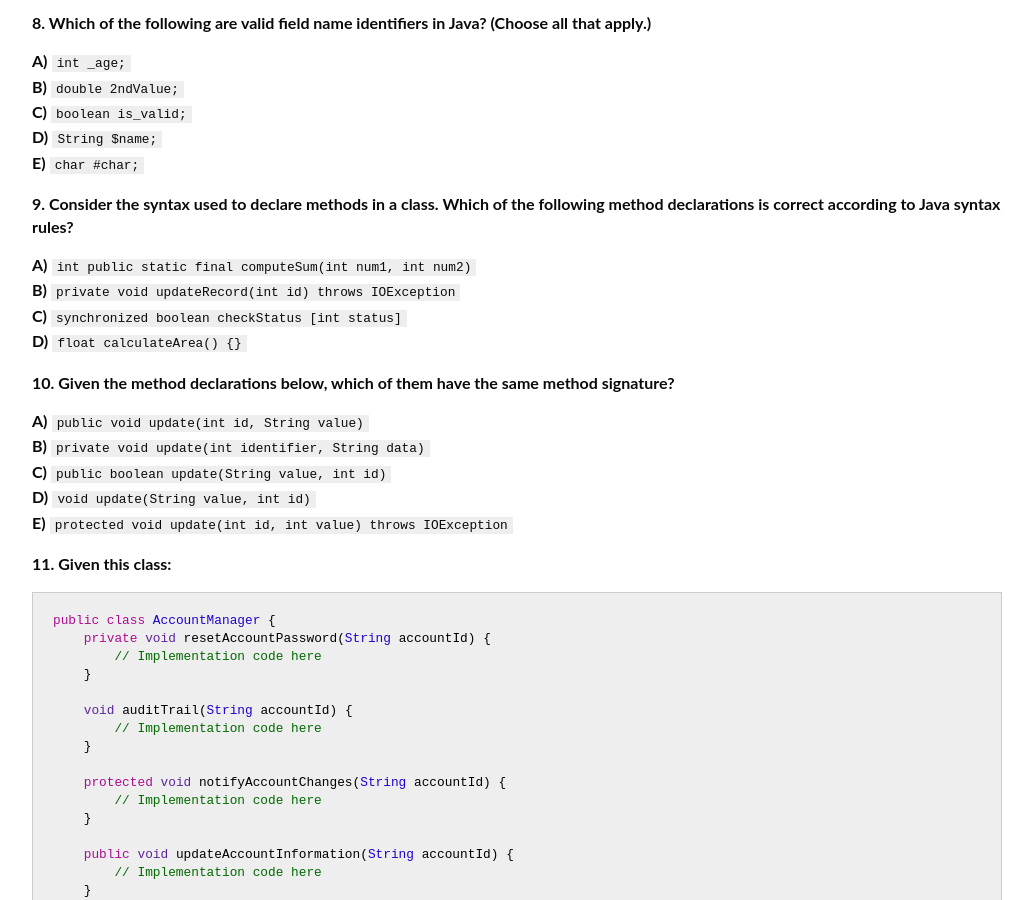
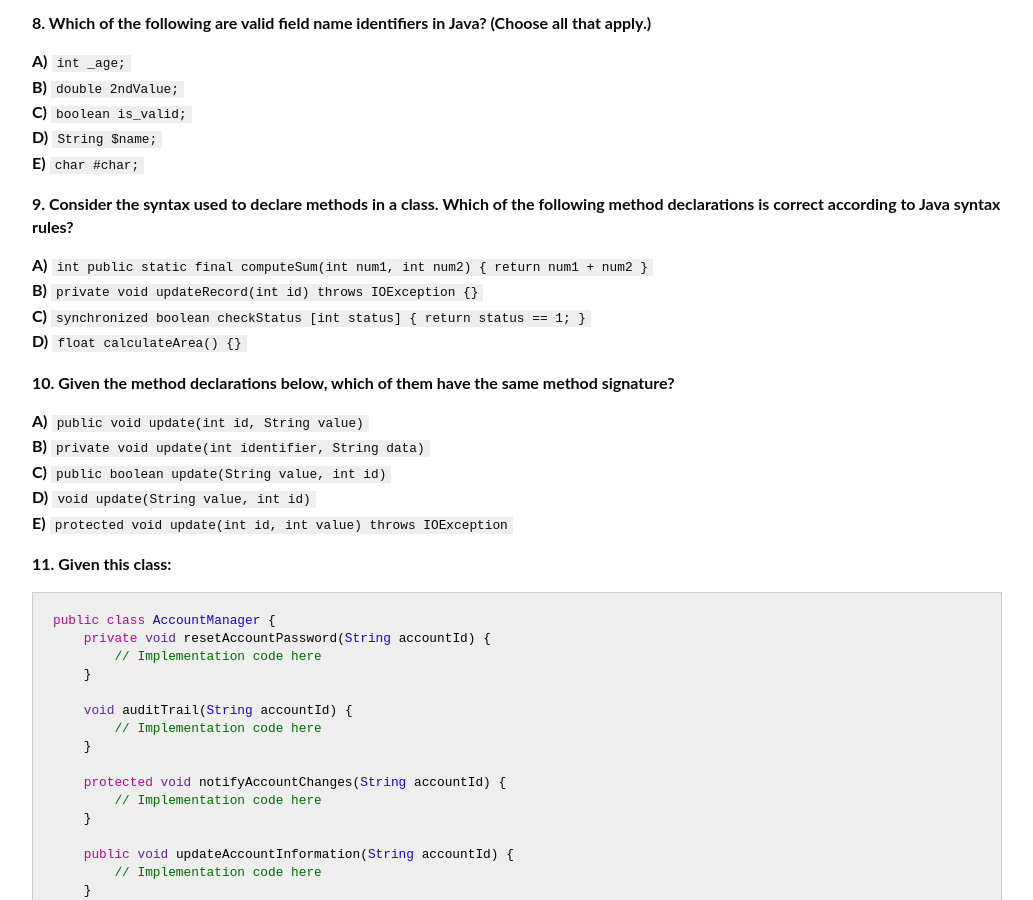
Before and after one commit to eh3rrera/ocpj17-book, a Jekyll site: the page built from ch01.md, in a window 1280 px wide and 900 px high, scrolled down 64576 px. Shown: the whole window, without its empty margins (123-1156 px from the left). Built offline with Jekyll 4.4.1, drawn with Linux system fonts in a browser that asks for light colours; nearby versions of some CDN libraries; some of the changed text lies outside the part shown.

Commit message:
Removing ambiguity from practice questions in chapter 1

```diff
--- a/ch01.md
+++ b/ch01.md
@@ -2754,9 +2754,9 @@ Which of the following statements are true about `static` and instance members w
 
 **9. Consider the syntax used to declare methods in a class. Which of the following method declarations is correct according to Java syntax rules?**
 
-**A)** `int public static final computeSum(int num1, int num2)`
-**B)** `private void updateRecord(int id) throws IOException`
-**C)** `synchronized boolean checkStatus [int status]`
+**A)** `int public static final computeSum(int num1, int num2) { return num1 + num2 }`
+**B)** `private void updateRecord(int id) throws IOException {}`
+**C)** `synchronized boolean checkStatus [int status] { return status == 1; }`
 **D)** `float calculateArea() {}`
 
 
```
Also changed, not shown: other parts of ch01.md (+1 -1 lines), ch01a.md (+5 -5 lines).
